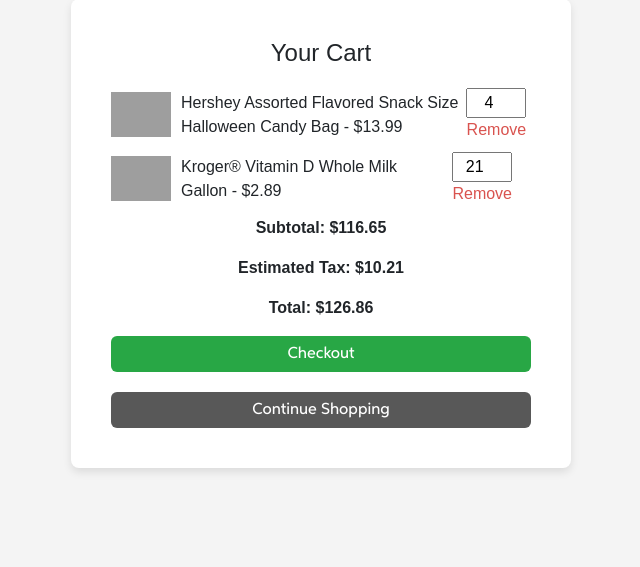
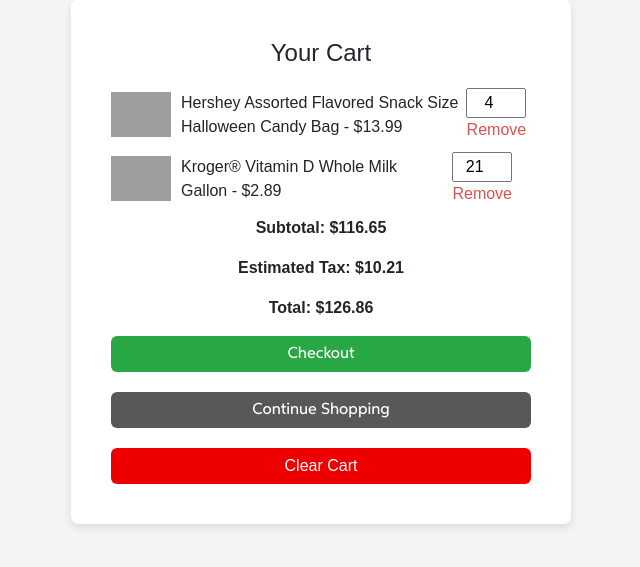
Before and after one commit to Sammedina523/Bag-and-Byte, a Flask app: page /cart in a window 1280 px wide. Shown: the part 128-695 px from the top of the page, without its empty margins (319-959 px from the left). Run offline with Flask 3, Linux system fonts and the light colour scheme; a user stored in the database is signed in; data comes from the database, SQL or seed files in the repository; both versions use the stored data as it was after the commit; grey boxes are pictures that could not be loaded.

Commit message:
added a button to clear all items from cart

```diff
--- a/app.py
+++ b/app.py
@@ -1,5 +1,5 @@
 from flask import Flask, render_template, request, redirect, url_for, flash, session, jsonify
-from database import add_user, get_user, verify_password, add_to_cart_db, update_cart_item, delete_cart_item, get_cart, get_products, get_categories, get_product_by_id, get_suggested_products, get_products_by_query
+from database import add_user, get_user, verify_password, add_to_cart_db, update_cart_item, delete_cart_item, get_cart, get_products, get_categories, get_product_by_id, get_suggested_products, get_products_by_query, clear_cart_db
 from kroger import KrogerAPI
 
 app = Flask(__name__)
@@ -197,6 +197,19 @@
 
     return render_template('checkout.html', cart=cart_items, total_price=total_price)
 
+# Route to clear all items from the cart
+@app.route('/clear_cart', methods=['POST'])
+def clear_cart():
+    if 'user_id' not in session:
+        return jsonify({"error": "User not logged in"}), 403
+
+    user_id = session['user_id']
+
+    # Call a function to clear the cart in the database
+    clear_cart_db(user_id)
+
+    return jsonify({"message": "All items have been removed from your cart."})
+
 
 
 
--- a/database.py
+++ b/database.py
@@ -78,6 +78,14 @@
     cursor.execute('DELETE FROM cart WHERE user_id = ? AND product_name = ?', (user_id, product_name))
     conn.commit()
     conn.close()
+
+def clear_cart_db(user_id):
+    conn = sqlite3.connect('users.db')
+    cursor = conn.cursor()
+    cursor.execute('DELETE FROM cart WHERE user_id = ?', (user_id,))
+    conn.commit()
+    conn.close()
+
 
 # In database.py
 def get_cart(user_id):
--- a/static/styles.css
+++ b/static/styles.css
@@ -212,6 +212,17 @@
     opacity: 0.9; /* Slightly transparent on hover */
 }
 
+.btn-tertiary {
+    background-color: #ee0000; /* Custom primary button color */
+    color: #fff;
+    border: none; /* Removes default border */
+}
+
+.btn-tertiary:hover {
+    background-color: #8a0000; /* Slightly lighter grey on hover */
+    opacity: 0.9; /* Slightly transparent on hover */
+}
+
 /* Specific styles for logo text and banner heading */
 .logo-text {
     font-family: 'Courier New', Courier, monospace; /* Ensures the same font is used */
--- a/templates/cart.html
+++ b/templates/cart.html
@@ -85,6 +85,11 @@
         .browse-button:hover {
             background-color: #218838;
         }
+
+        .clear-cart-button:hover {
+            background-color: #c82333;
+        }
+
     </style>
     <script>
         async function updateCartItem(name, quantity) {
@@ -105,9 +110,21 @@
                 body: JSON.stringify({ name: name })
             });
             const data = await response.json();
-            alert(data.message);  // Show a message to the user (optional)
+            alert(data.message);  // Show a message to the user
             location.reload();    // Reload to update the cart view
         }
+
+        async function clearCart() {
+            const response = await fetch('/clear_cart', {
+               method: 'POST',
+               headers: {'Content-Type': 'application/json'}
+            });
+            const data = await response.json();
+            alert(data.message);  // Show a message to the user
+            location.reload();    // Reload to update the cart view
+}
+
+
     </script>
 </head>
 <body>
@@ -154,6 +171,7 @@
                         <div>
                             <input type="number" min="1" value="{{ item['quantity'] }}" onchange="updateCartItem('{{ item['name'] }}', this.value)">
                             <span class="remove-button" onclick="removeFromCart('{{ item['name'] }}')">Remove</span>
+
                         </div>
                     </div>
                 {% endfor %}
@@ -170,8 +188,11 @@
             <a href="{{ url_for('checkout') }}"><button class="btn btn-primary w-100">Checkout</button></a>
             <div style="height: 20px;"></div>
             <a href="{{ url_for('profile') }}"><button class="btn btn-secondary w-100">Continue Shopping</button></a>
-        {% else %}
-            <p class="empty-message">Your cart is empty...</p>
+            <div style="height: 20px;"></div>
+            <button class="btn btn-tertiary w-100" onclick="clearCart()">Clear Cart</button>
+
+            {% else %}
+            <p class="empty-message">Your cart wants a byte...</p>
             <p class="browse-message">Start browsing!</p>
             <a href="{{ url_for('profile') }}"><button class="btn btn-secondary w-100">Browse</button></a>
         {% endif %}
```
Also changed, not shown: users.db.
